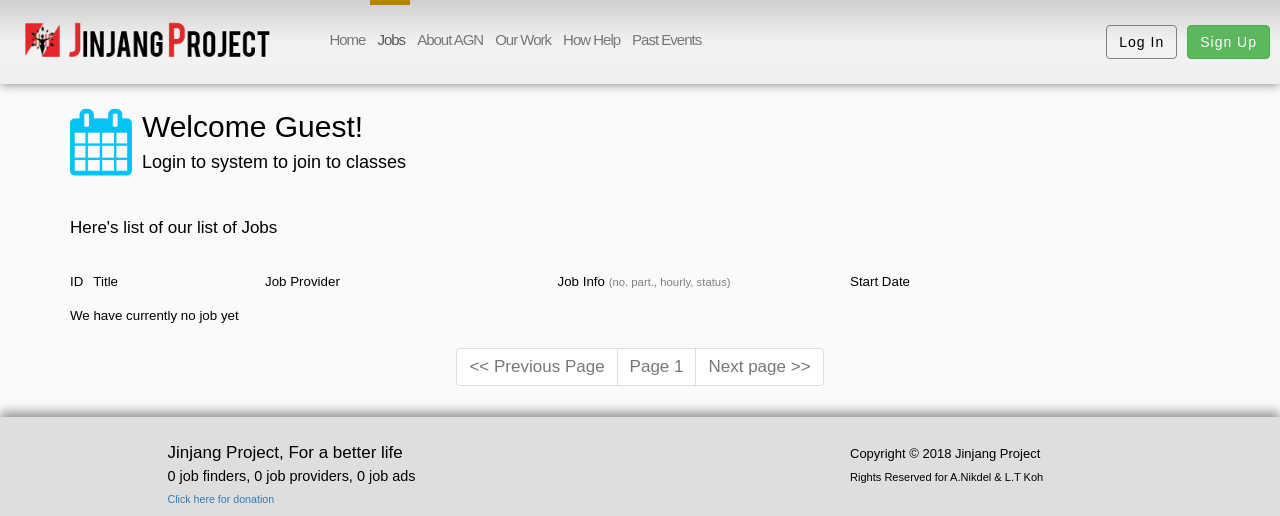
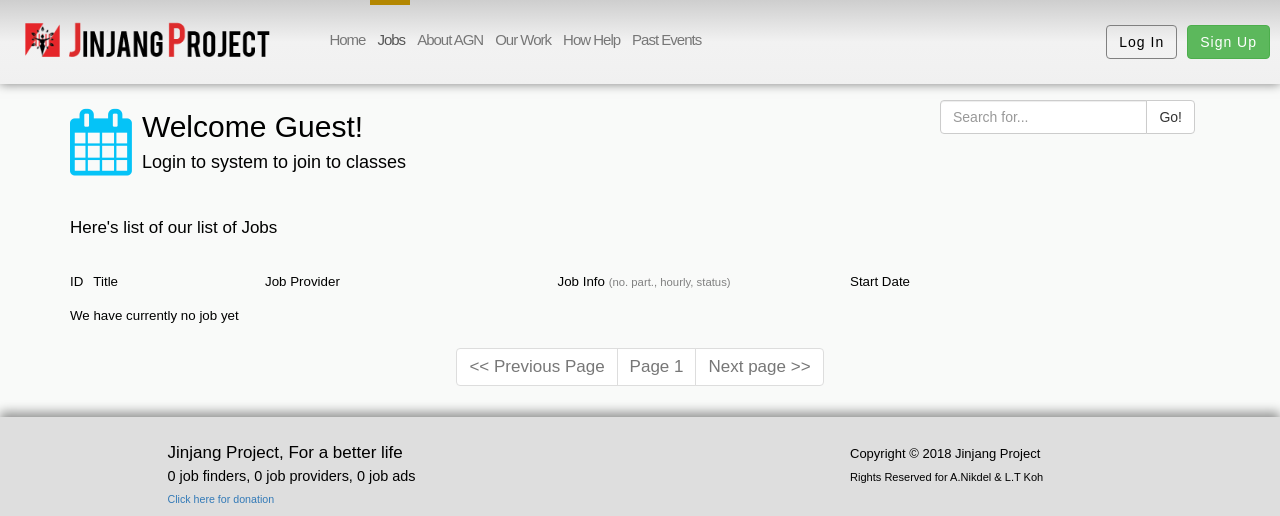
Before and after one commit to kohlitian/jinjang, a PHP site: page /jobs.php in a window 1280 px wide. Shown: the top 516 px of the page. Run offline with PHP 8.4, Linux system fonts and the light colour scheme; data that the repository does not hold is empty.

Commit message:
Finalize search function for jobs

```diff
--- a/jobs.php
+++ b/jobs.php
@@ -33,6 +33,22 @@ if(!isset($user['fullName'])){
 
 	<div>
 		<div class="container marginTBL">
+
+
+				<div class="col-md-3" style="float: right;">
+			<form method="GET" action="?">
+					<div>
+						<div class="input-group">
+
+					      <input type="text" name="search" class="form-control" placeholder="Search for..." value="<?php if (isset($_GET['search'])) echo $_GET['search']; ?>">
+					      <span class="input-group-btn">
+					        <button class="btn btn-default" type="button">Go!</button>
+					      </span>
+
+					    </div>
+					</div>
+					 </form>
+				</div>
 
 				<h2><i class="fa fa-calendar verybigtext lefty marginright10" style="color: #05C3F7;"></i>Welcome <?php echo $user['fullName']; ?>!</h2><h4><?php
 
@@ -86,6 +102,12 @@ if(!isset($user['fullName'])){
 
 			$addsql='';
 			$addpagequery='';
+
+			//if user searched, create sql for search and pagination url query
+			if (isset($_GET['search'])){
+				$addsql="and (jobTitle like '%".addslashes($_GET['search'])."%' or description like '%".addslashes($_GET['search'])."%')";
+				$addpagequery="&search=".urlencode($_GET['search']);
+			}
 
 			//if user requested to see list of available sessions, create sql statement and pagination statement for that
 			if (isset($_GET['status'])&&$_GET['status']=='available'){
```
